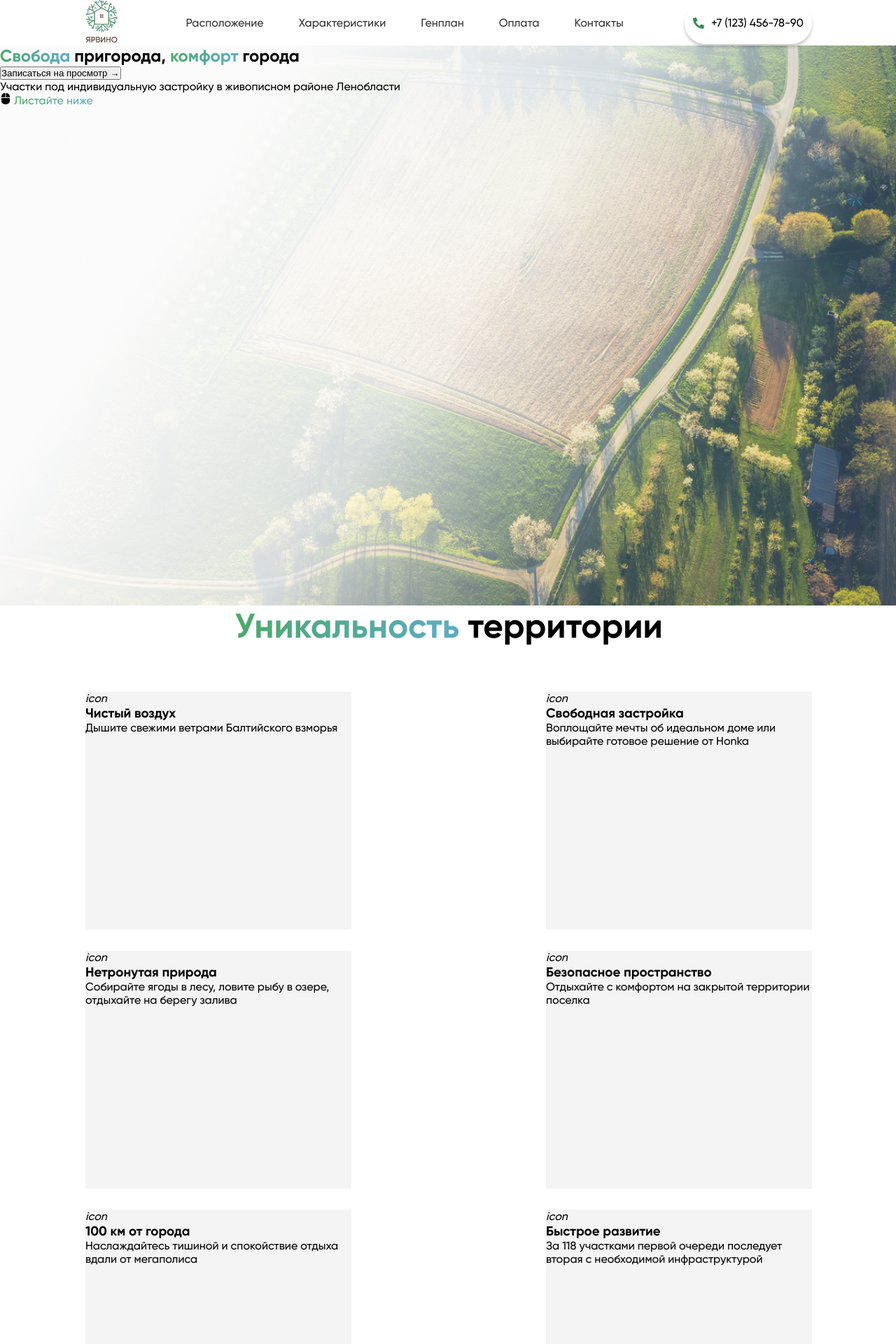
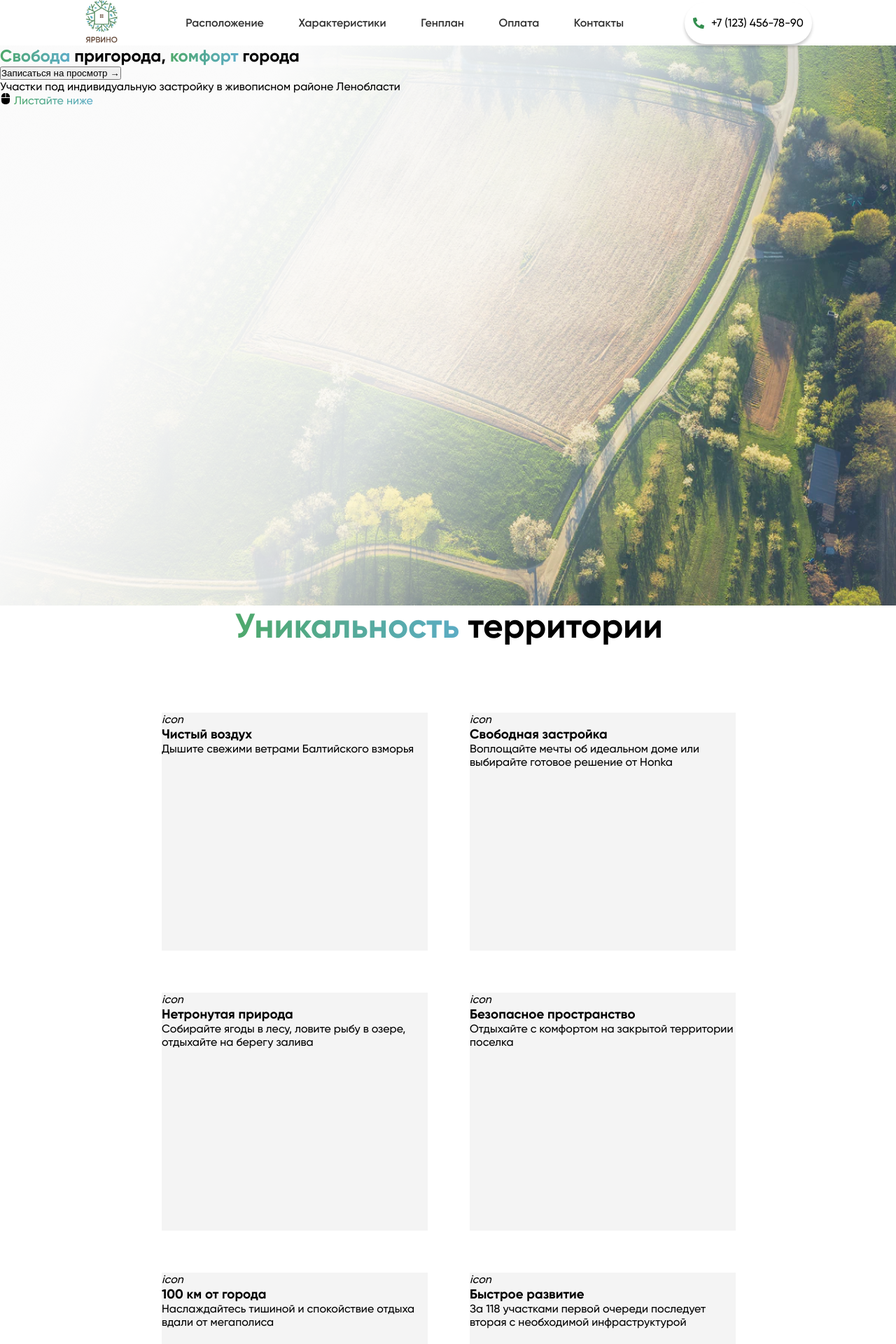
Before and after one commit to matt6852/lakes, a Next.js app: page / in a window 1280 px wide. Shown: the top 1920 px of the page at 70% size. Built offline with nearby package versions, Linux system fonts and the light colour scheme.

Commit message:
changed second section

```diff
--- a/styles/Card.module.scss
+++ b/styles/Card.module.scss
@@ -3,7 +3,7 @@
      width: 380px;
      height: 340px;
     //  margin: auto;
-     margin-bottom: 30px;
+     margin: 30px;
     // padding: 2rem;
 
  }
--- a/styles/Navbar.module.scss
+++ b/styles/Navbar.module.scss
@@ -5,5 +5,8 @@
     margin: auto;
     .link{
         color: #333333;
+        font-size: 16px;
+        font-weight: 500;
+        font-style: normal;
     }
 }
--- a/styles/UniqAries.module.scss
+++ b/styles/UniqAries.module.scss
@@ -1,7 +1,8 @@
 .uniq {
 
-    margin-left: 122px;
-    margin-right: 120px;
+    margin-left: 22px;
+    margin-right: 20px;
+
   .title {
     margin: auto;
     margin-bottom: 4rem;
@@ -11,8 +12,10 @@
   }
   .center{
     display: flex;
-    justify-content: space-between;
+    justify-content: center;
+
     flex-wrap: wrap;
+
 
 }
 }
```
